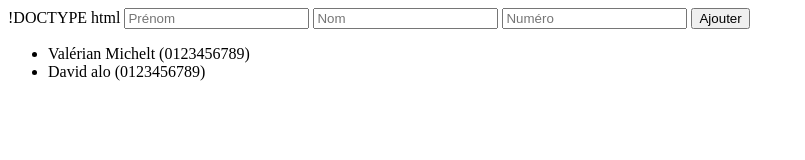
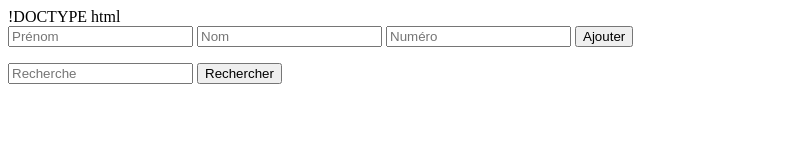
Before and after one commit to Svenisis/semaine9, a plain HTML site: page Exercice2/index.html in a window 1280 px wide. Shown: the whole page, without its empty margins (0-805 px from the left). Drawn offline with Linux system fonts and the light colour scheme.

Commit message:
ajout recherche

```diff
--- a/Exercice2/index.html
+++ b/Exercice2/index.html
@@ -13,12 +13,22 @@
  </title>
 </head>
 <body>
-<input id="prenom" placeholder="Prénom" />
-<input id="nom" placeholder="Nom" />
-<input id="numero" placeholder="Numéro" />
-<button id="ajouter">Ajouter</button>
+<script src="tableau.js"></script>
+<div>
+    <input id="prenom" placeholder="Prénom" />
+    <input id="nom" placeholder="Nom" />
+    <input id="numero" placeholder="Numéro" />
+    <button id="ajouter">Ajouter</button>
+</div>
+
 <ul id="liste"></ul>
-<script src="tableau.js"></script>
+
+<div>
+    <input id="recherche" placeholder="Recherche" />
+    <button id="rechercher">Rechercher</button>
+</div>
+
+<ul id="resultats"></ul>
 
 
 </body>
```
